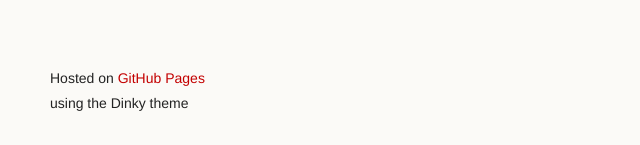
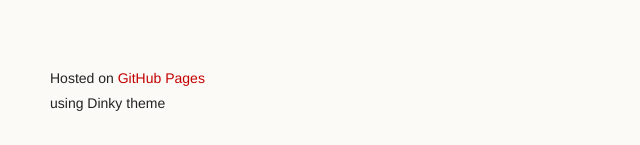
Before and after one commit to 2fast2fourier/geekner.github.io, a plain HTML site: page index.html in a window 1280 px wide. Shown: the part 652-797 px from the top of the page, 0-640 px from the left. Drawn offline with Linux system fonts and the light colour scheme.

Commit message:
Test update.

```diff
--- a/index.html
+++ b/index.html
@@ -18,9 +18,6 @@
       <header>
         <h1 class="header">Matthew Shepard</h1>
         <p class="header"></p>
-
-
-
         <ul>
           <li><a class="buttons github" href="https://github.com/Geekner">GitHub Profile</a></li>
         </ul>
@@ -36,7 +33,7 @@
 <a name="projects" class="anchor" href="#projects"><span class="octicon octicon-link"></span></a>Projects</h2>
       </section>
       <footer>
-        <p><small>Hosted on <a href="https://pages.github.com">GitHub Pages</a> using the Dinky theme</small></p>
+        <p><small>Hosted on <a href="https://pages.github.com">GitHub Pages</a> using Dinky theme</small></p>
       </footer>
     </div>
     <!--[if !IE]><script>fixScale(document);</script><![endif]-->
```
